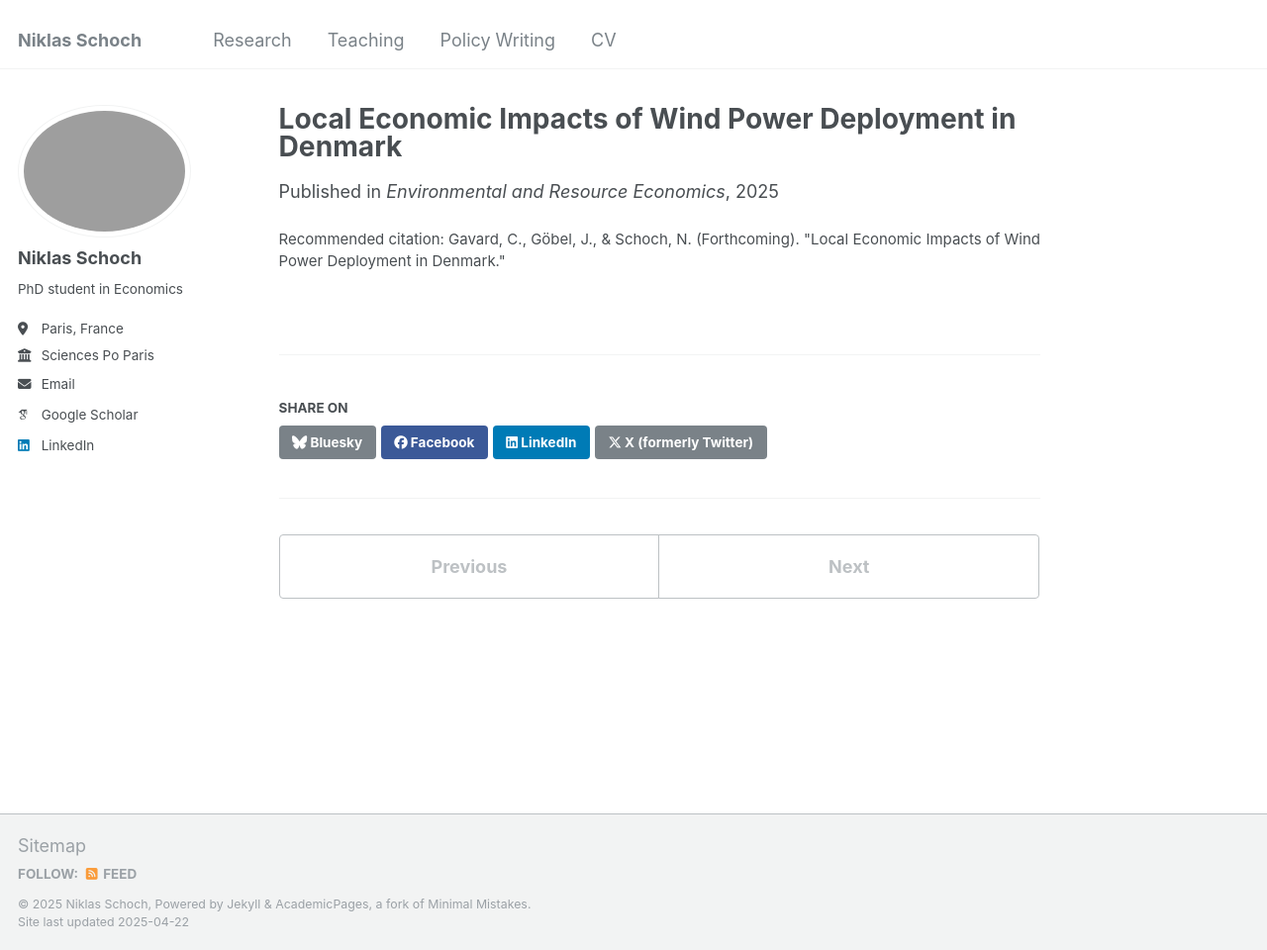
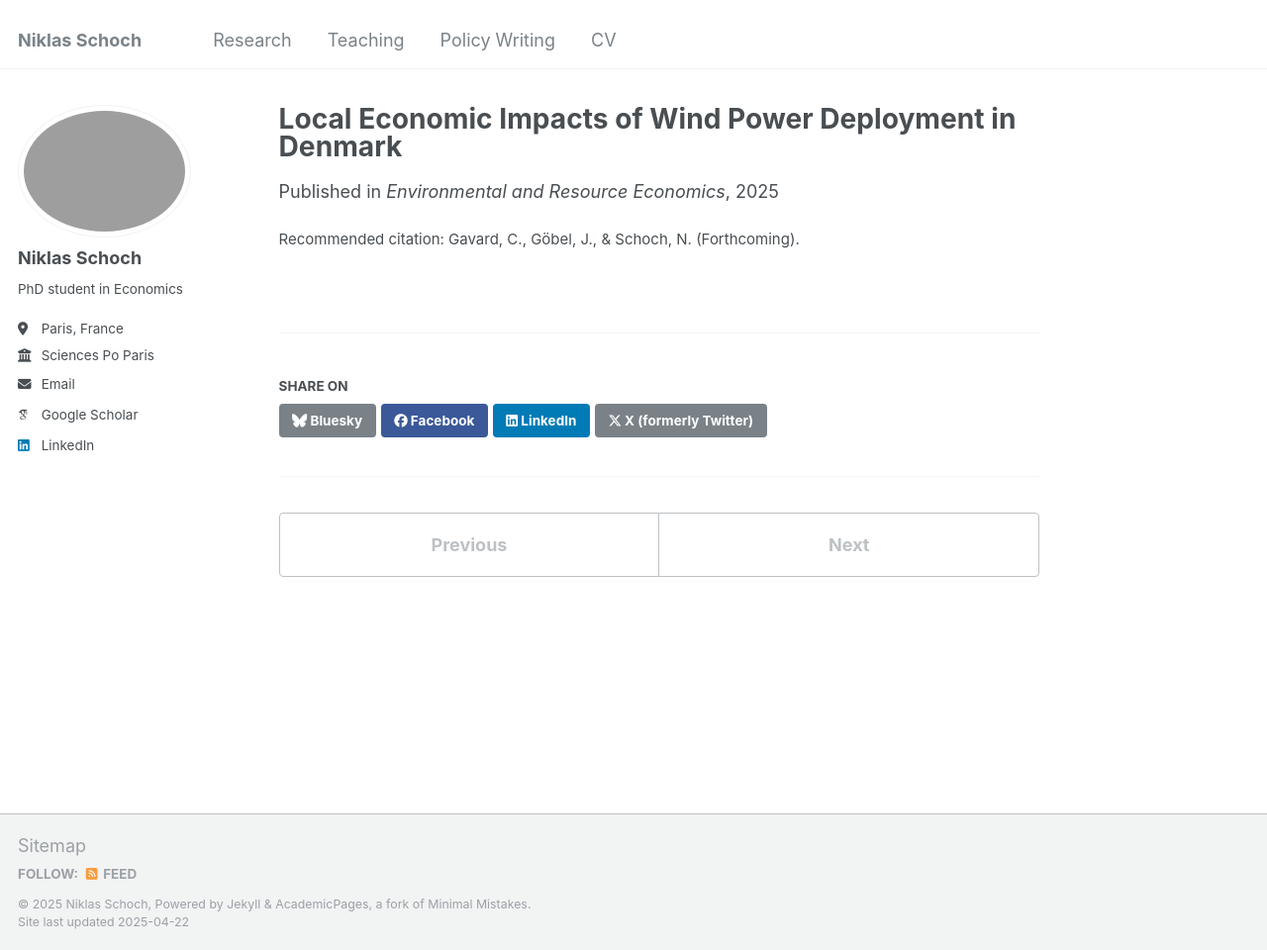
Before and after one commit to niklasschoch/niklasschoch.github.io, a Jekyll site: the page built from _publications/wind-denmark.md, in a window 1280 px wide and 960 px high. Shown: the whole window at 99% size. Built offline with Jekyll 4.4.1, drawn with Linux system fonts in a browser that asks for light colours; some web fonts are replaced.

Commit message:
Update wind-denmark.md
Signed-off-by: niklasschoch <74817881+niklasschoch@users.noreply.github.com>

```diff
--- a/_publications/wind-denmark.md
+++ b/_publications/wind-denmark.md
@@ -3,7 +3,7 @@ title: "Local Economic Impacts of Wind Power Deployment in Denmark"
 date: 2025-12-31
 collection: publications
 category: Publications
-citation: 'Gavard, C., Göbel, J., & Schoch, N. (Forthcoming). "Local Economic Impacts of Wind Power Deployment in Denmark."'
+citation: 'Gavard, C., Göbel, J., & Schoch, N. (Forthcoming).'
 venue: Environmental and Resource Economics
 links:
   - label: "Working Paper"
```
